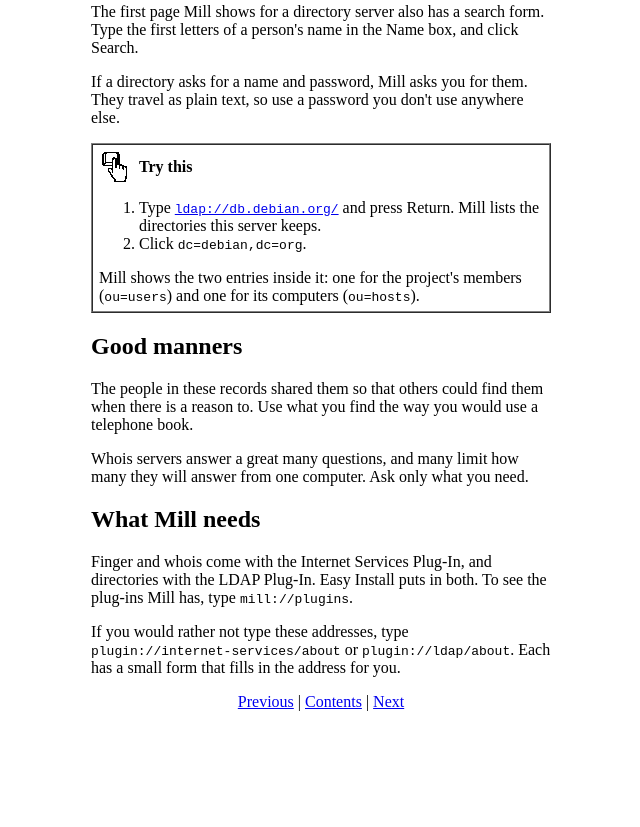
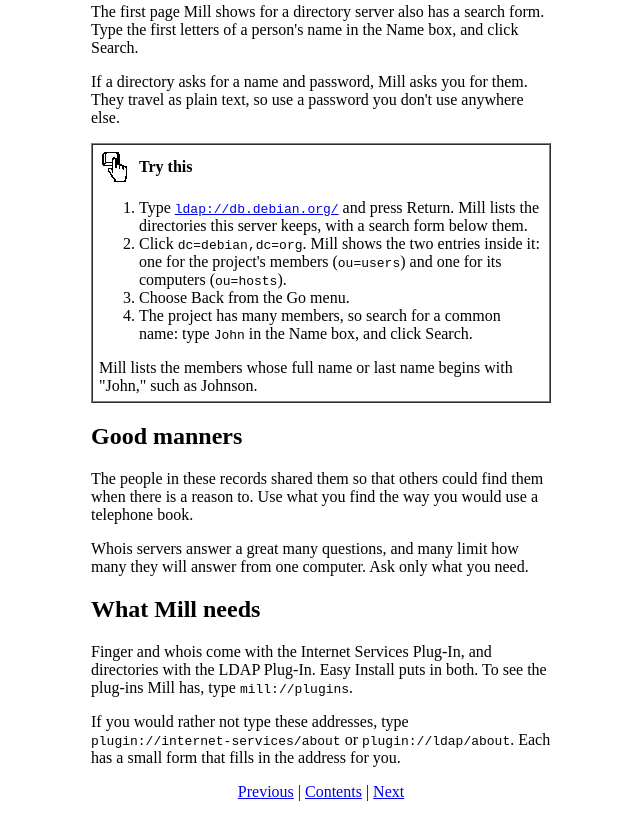
Before and after one commit to eric-cgn/welcome, a plain HTML site: page docs/people.html in a window 1280 px wide. Shown: the part 1696-2523 px from the top of the page, without its empty margins (319-959 px from the left). Before the commit the page ends 2433 px from the top, so only its background shows below. Drawn offline with Linux system fonts and the light colour scheme.

Commit message:
Finding People: search the Debian directory for a common name; Back from the Go menu
Co-Authored-By: Claude <noreply@anthropic.com>

```diff
--- a/docs/people.html
+++ b/docs/people.html
@@ -102,12 +102,15 @@ so use a password you don't use anywhere else.
 <TABLE BORDER=0 CELLPADDING=0 CELLSPACING=0><TR><TD WIDTH=40><IMG SRC="images/try.gif" WIDTH=32 HEIGHT=32 ALT=""></TD><TD VALIGN=MIDDLE><B>Try this</B></TD></TR></TABLE>
 <OL>
 <LI>Type <A HREF="ldap://db.debian.org/"><TT>ldap://db.debian.org/</TT></A> and press Return. Mill
-lists the directories this server keeps.
-<LI>Click <TT>dc=debian,dc=org</TT>.
+lists the directories this server keeps, with a search form below them.
+<LI>Click <TT>dc=debian,dc=org</TT>. Mill shows the two entries inside it: one for the project's
+members (<TT>ou=users</TT>) and one for its computers (<TT>ou=hosts</TT>).
+<LI>Choose Back from the Go menu.
+<LI>The project has many members, so search for a common name: type <TT>John</TT> in the Name box,
+and click Search.
 </OL>
 
-<P>Mill shows the two entries inside it: one for the project's members (<TT>ou=users</TT>) and one
-for its computers (<TT>ou=hosts</TT>).
+<P>Mill lists the members whose full name or last name begins with "John," such as Johnson.
 </TD></TR></TABLE>
 
 <H2>Good manners</H2>
```
Also changed, not shown: docs/archives.html (+2 -1 lines).
